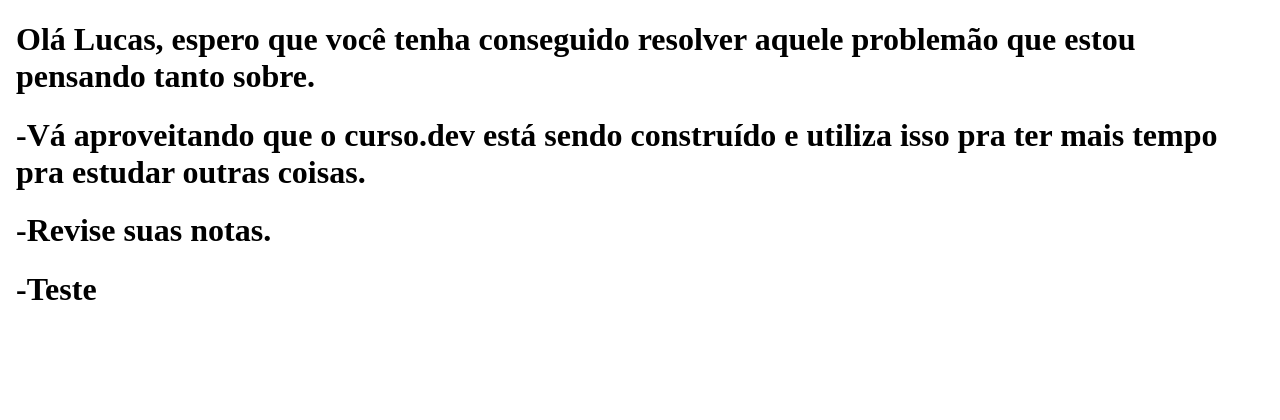
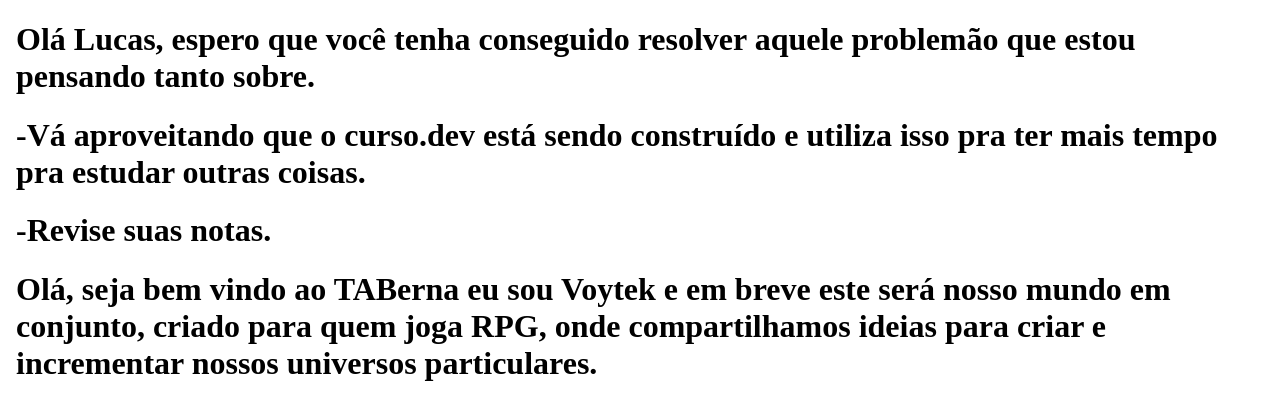
Before and after one commit to Oliveira-Lucas1379/clone-tabnews, a Next.js app: page / in a window 1280 px wide. Shown: the top 420 px of the page. Built offline with nearby package versions, Linux system fonts and the light colour scheme.

Commit message:
Mensagem de construção da `TABerna`

```diff
--- a/pages/index.js
+++ b/pages/index.js
@@ -10,7 +10,12 @@ function Home() {
         pra ter mais tempo pra estudar outras coisas.
       </h1>
       <h1>-Revise suas notas.</h1>
-      <h1>-Teste</h1>
+      <h1> </h1>
+      <h1>
+        Olá, seja bem vindo ao TABerna eu sou Voytek e em breve este será nosso
+        mundo em conjunto, criado para quem joga RPG, onde compartilhamos ideias
+        para criar e incrementar nossos universos particulares.
+      </h1>
     </body>
   );
 }
```
